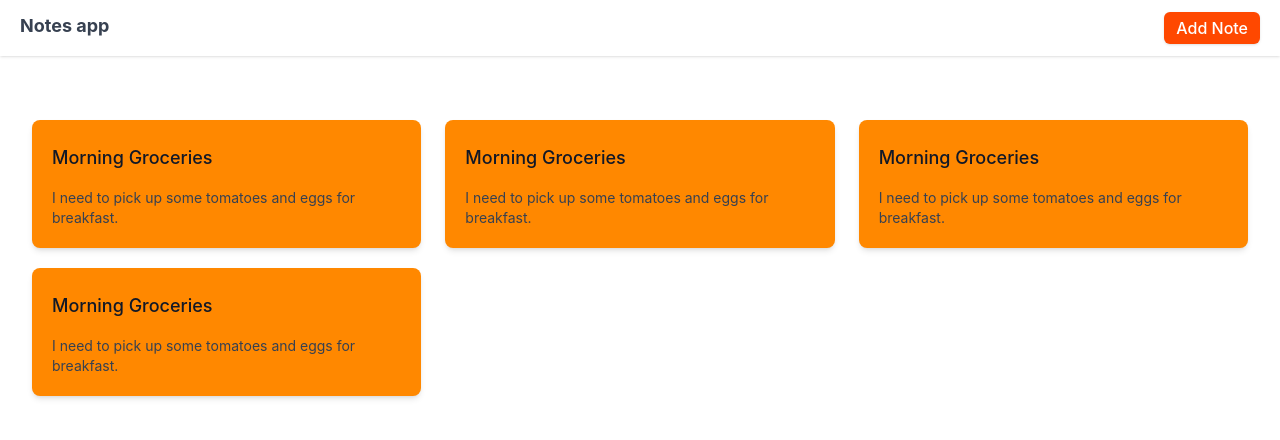
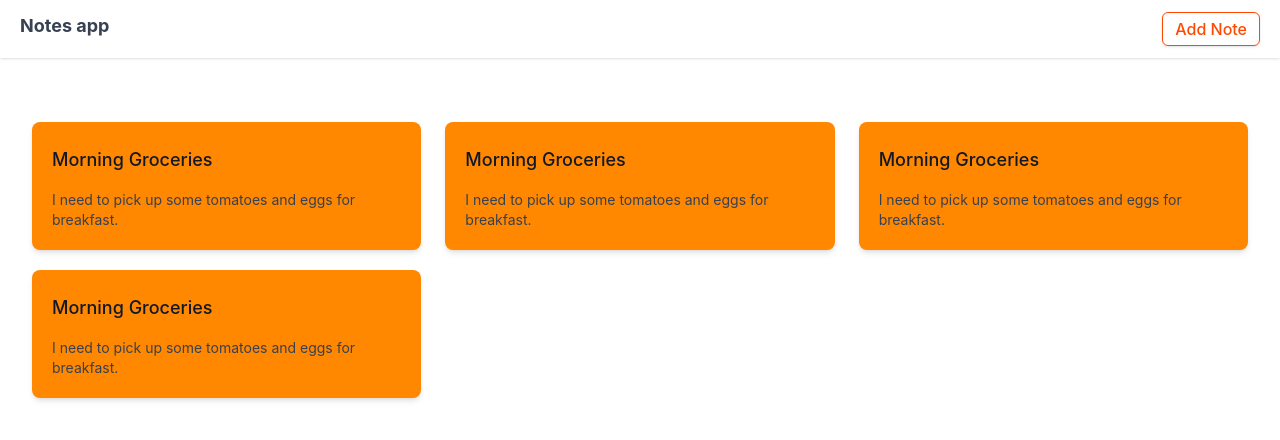
Before and after one commit to DorianBadel/biss-task, a React (Create React App) app: page / in a window 1280 px wide. Shown: the top 440 px of the page. Built offline with nearby package versions, Linux system fonts and the light colour scheme.

Commit message:
NoteCard and Button components

```diff
--- a/src/App.tsx
+++ b/src/App.tsx
@@ -1,25 +1,27 @@
 import React from 'react';
+import Heading from './components/Heading';
+import NoteCard from './components/NoteCard';
 
 const notes = [
   {
     id: 1,
-    name: 'Morning Groceries',
+    title: 'Morning Groceries',
     text: 'I need to pick up some tomatoes and eggs for breakfast.',
     lable: 'groceries'
   },
   {
     id: 2,
-    name: 'Morning Groceries',
+    title: 'Morning Groceries',
     text: 'I need to pick up some tomatoes and eggs for breakfast.',
     lable: 'groceries'  },
   {
     id: 3,
-    name: 'Morning Groceries',
+    title: 'Morning Groceries',
     text: 'I need to pick up some tomatoes and eggs for breakfast.',
     lable: 'groceries'  },
   {
     id: 4,
-    name: 'Morning Groceries',
+    title: 'Morning Groceries',
     text: 'I need to pick up some tomatoes and eggs for breakfast.',
     lable: 'groceries'
   },
@@ -30,21 +32,12 @@ function App() {
   return (
     <div className="App">
       <div className="bg-white">
-      <div className="group shadow px-5 py-3 flex justify-between">
-        <p className="text-gray-700 text-lg font-bold"> Notes app </p>
-        <button className="bg-primary hover:bg-secondary-regular text-white px-3 py-1 text-md font-medium rounded-md shadow"> Add Note </button>
-
-      </div>
+      <Heading/>
       <div className="mx-auto max-w-2xl py-10 px-4 sm:py-16 sm:px-6 lg:max-w-7xl lg:px-8">
 
         <div className="grid grid-cols-1 gap-y-5 gap-x-6 sm:grid-cols-2 lg:grid-cols-3 xl:grid-cols-4 xl:gap-x-8">
           {notes.map((note) => (
-            <a key={note.id} className="group bg-secondary-regular rounded-lg p-5 shadow-md hover:bg-secondary-hover hover:cursor-pointer">
-              <div className="aspect-w-1 aspect-h-1 w-full overflow-hidden rounded-lg  xl:aspect-w-7 xl:aspect-h-8">
-                <p className="mt-1 text-lg font-medium text-gray-900">{note.name}</p>
-                <p className="mt-4 text-sm text-gray-700">{note.text}</p>
-              </div>
-            </a>
+            <NoteCard ID={note.id} title={note.title} text={note.text} />
           ))}
         </div>
       </div>
--- /dev/null
+++ b/src/components/Button.tsx
@@ -0,0 +1,22 @@
+import React from 'react'
+
+export enum ButtonType {
+  regular,
+  border
+}
+
+function Button(
+  {
+    type,
+    text
+  }:{type:ButtonType, text:string}
+) {
+  return (
+    type == ButtonType.regular ?
+      <button className="bg-primary hover:bg-secondary-regular text-white px-3 py-1 text-md font-medium rounded-md shadow"> Add Note </button>
+      :
+      <button className="border border-primary hover:border-secondary-regular hover:text-secondary-regular text-primary px-3 py-1 text-md font-medium rounded-md shadow"> Add Note </button>
+  )
+}
+
+export default Button
--- /dev/null
+++ b/src/components/Heading.tsx
@@ -0,0 +1,13 @@
+import React from 'react'
+import Button, { ButtonType } from './Button'
+
+function Heading() {
+  return (
+    <div className="group shadow px-5 py-3 flex justify-between">
+        <span className="text-gray-700 text-lg font-bold"> Notes app </span>
+        <Button type={ButtonType.border} text="Add note"/>
+    </div>
+  )
+}
+
+export default Heading
--- /dev/null
+++ b/src/components/NoteCard.tsx
@@ -0,0 +1,20 @@
+import React from 'react'
+
+function NoteCard(
+  {
+    ID,
+    title,
+    text
+  }:{ID:number,title:string,text:string}
+) {
+  return (
+    <a key={ID} className="group bg-secondary-regular rounded-lg p-5 shadow-md hover:bg-secondary-hover hover:cursor-pointer">
+      <div className="aspect-w-1 aspect-h-1 w-full overflow-hidden rounded-lg  xl:aspect-w-7 xl:aspect-h-8">
+        <p className="mt-1 text-lg font-medium text-gray-900">{title}</p>
+        <p className="mt-4 text-sm text-gray-700">{text}</p>
+      </div>
+    </a>
+  )
+}
+
+export default NoteCard
```
